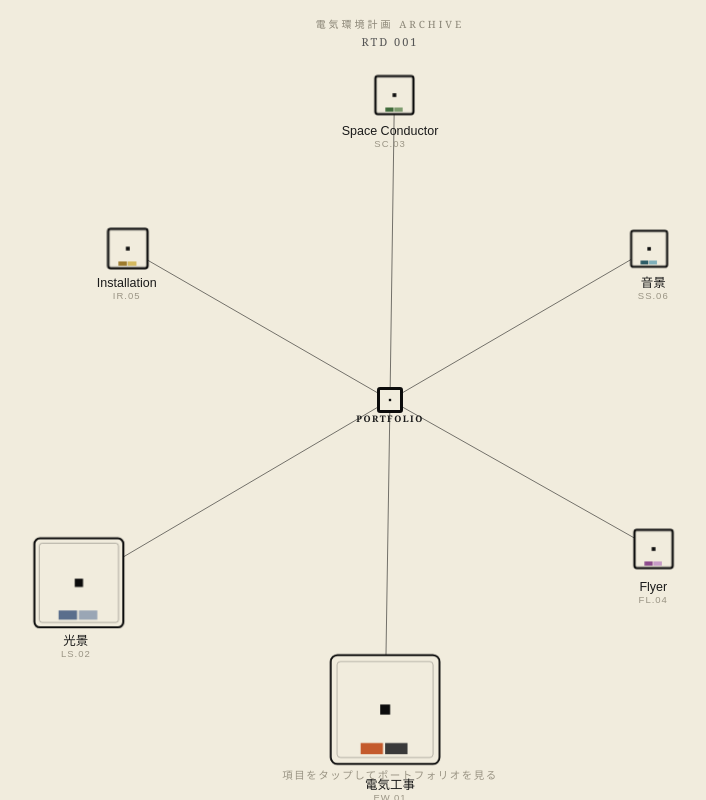
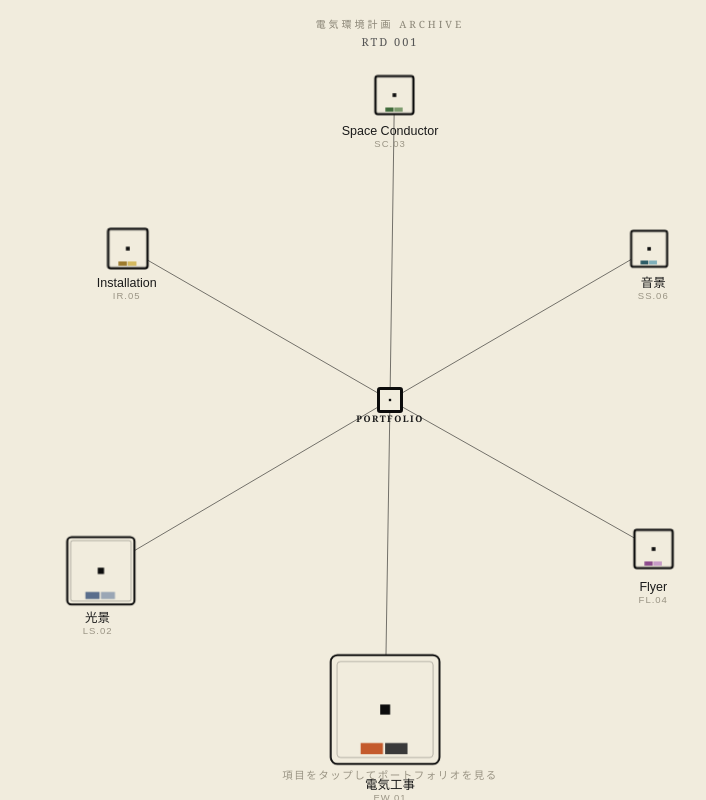
Before and after one commit to ssetagayahm-lab/my-portfolio, a React (Vite) app: page / in a window 1280 px wide. Shown: the whole page, without its empty margins (250-956 px from the left). Built offline with nearby package versions, Linux system fonts and the light colour scheme.

Commit message:
Update PortfolioMindMap.jsx

```diff
--- a/src/PortfolioMindMap.jsx
+++ b/src/PortfolioMindMap.jsx
@@ -93,17 +93,14 @@ const NODES = [
     angle: 150,
     accent: ["#5a6e8c", "#9aa6b5"],
     photos: [
-      { caption: "光景 01", src: "/images/space-01.jpg" },
-      { caption: "光景 02", src: "/images/space-02.jpg" },
-      { caption: "光景 03", src: "/images/space-03.jpg" },
-      { caption: "光景 04", src: "/images/R0014544.jpeg" },
-      { caption: "光景 05", src: "/images/IMG_4029.jpeg" },
-      { caption: "光景 06", src: "/images/IMG_4554.jpeg" },
-      { caption: "光景 07", src: "/images/IMG_4646.jpeg" },
-      { caption: "光景 08", src: "/images/IMG_4135.jpeg" },
-      { caption: "光景 09", src: "/images/IMG_5488.jpeg" },
-      { caption: "光景 10", src: "/images/IMG_5498.jpeg" },
-    ],
+  { caption: "光景 01", src: "/images/R0014544.jpeg" },
+  { caption: "光景 02", src: "/images/IMG_4029.jpeg" },
+  { caption: "光景 03", src: "/images/IMG_4554.jpeg" },
+  { caption: "光景 04", src: "/images/IMG_4646.jpeg" },
+  { caption: "光景 05", src: "/images/IMG_4135.jpeg" },
+  { caption: "光景 06", src: "/images/IMG_5488.jpeg" },
+  { caption: "光景 07", src: "/images/IMG_5498.jpeg" },
+],
   },
   {
     id: "flyer",
```
